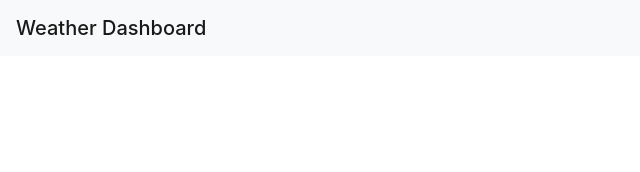
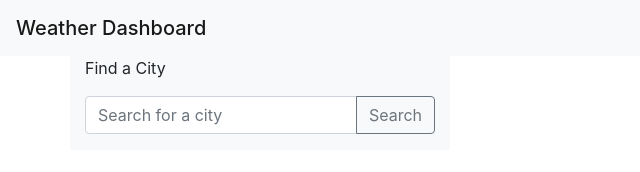
Before and after one commit to heatherhern/Weather-Dashboard, a plain HTML site: page index.html in a window 1280 px wide. Shown: the whole page, without its empty margins (0-640 px from the left). Drawn offline with nearby package versions, Linux system fonts and the light colour scheme.

Commit message:
Update index.html
Added city search button

```diff
--- a/index.html
+++ b/index.html
@@ -5,12 +5,34 @@
     <meta name="viewport" content="width=device-width, initial-scale=1.0">
     <title>Weather Dashboard</title>
     <link rel="stylesheet" href="https://stackpath.bootstrapcdn.com/bootstrap/4.5.2/css/bootstrap.min.css" integrity="sha384-JcKb8q3iqJ61gNV9KGb8thSsNjpSL0n8PARn9HuZOnIxN0hoP+VmmDGMN5t9UJ0Z" crossorigin="anonymous">
-<link rel="stylesheet" href="style.css">
+    <link rel="stylesheet" href="style.css">
 </head>
 <body>
     <nav class="navbar navbar-light bg-light">
         <span class="navbar-brand mb-0 h1">Weather Dashboard</span>
     </nav>
+<div class="container">
+    <div class="row">
+        <div class="col-4 bg-light">
+            <p class="search-header">Find a City</p>
+            <div class="input-group mb-3">
+                <input type="text" class="form-control" placeholder="Search for a city" aria-label="Recipient's username" aria-describedby="button-addon2">
+                <div class="input-group-append">
+                <button class="btn btn-outline-secondary" type="button" id="button-addon2">Search</button>
+                </div>
+            </div>
+
+
+
+
+
+
+
+
+        </div>
+    </div>
+</div>
+
 
 
 <script src="https://code.jquery.com/jquery-3.5.1.slim.min.js" integrity="sha384-DfXdz2htPH0lsSSs5nCTpuj/zy4C+OGpamoFVy38MVBnE+IbbVYUew+OrCXaRkfj" crossorigin="anonymous"></script>
```
